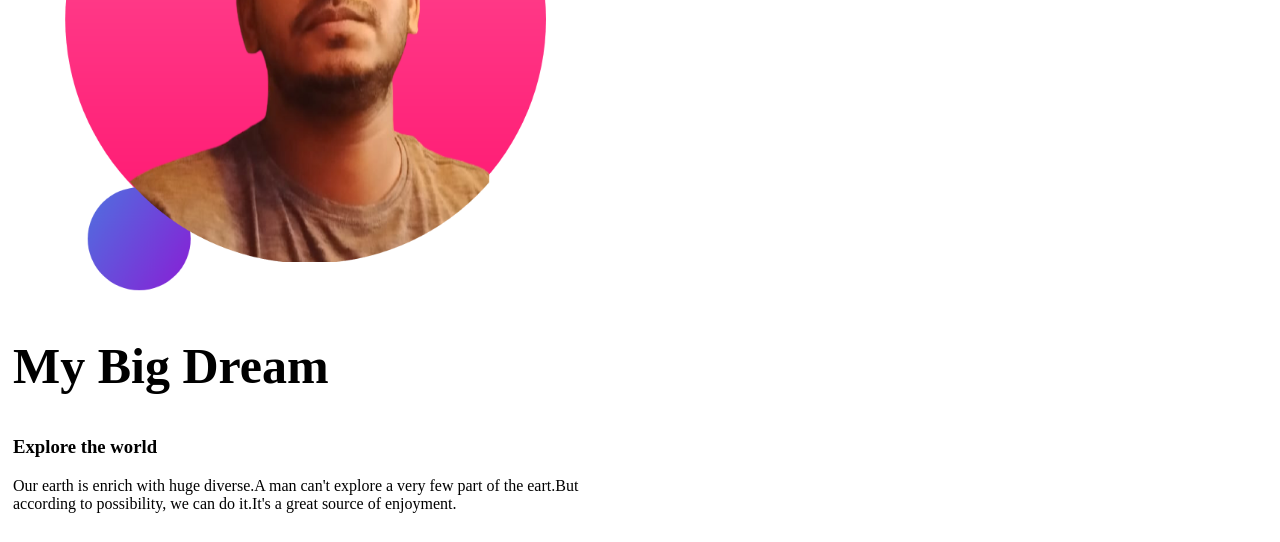
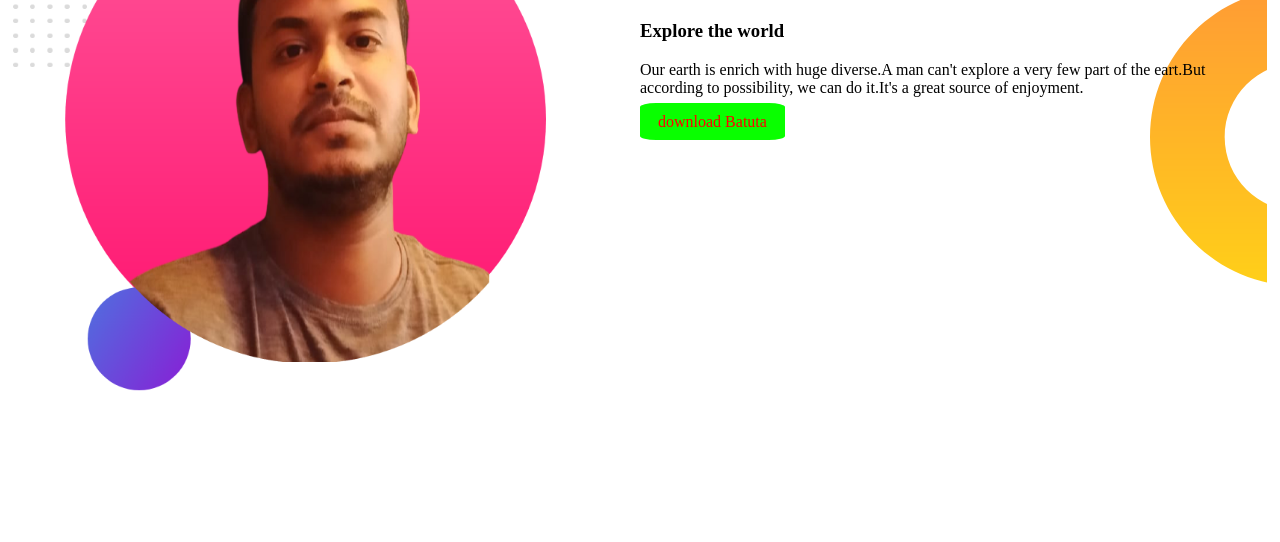
Before and after one commit to hirajheel/own-portfolio, a plain HTML site: page index.html in a window 1280 px wide. Shown: the part 767-1309 px from the top of the page. After the commit the page ends 1275 px from the top, so only its background shows below. Drawn offline with Linux system fonts and the light colour scheme; a web font is replaced by a local one.

Commit message:
dream commit

```diff
--- a/index.html
+++ b/index.html
@@ -33,11 +33,14 @@
     <section class="Big-dream">
         <div class="half-width">
             <img src="my-bg2.png" alt="">
+        </div>
+        <div class="half-width">
             <h1>My Big Dream</h1>
             <h3>Explore the world</h3>
             <p>Our earth is enrich with huge diverse.A man can't explore a very few part of the eart.But according to
                 possibility, we can do it.It's a great source of enjoyment.</p>
-
+            <a class="link-button" target="blank" href="https://github.com/hirajheel/my-new-projects">download
+                Batuta</a>
         </div>
 
     </section>
--- a/style.css
+++ b/style.css
@@ -11,6 +11,7 @@ h1{
 }
 section{
     display: flex;
+    margin-bottom: 100px;
 }
 .half-width{
     width: 50%;
@@ -33,3 +34,8 @@ section{
 
 
 }
+.Big-dream{
+    background-image: url(dream-bg.png);
+    background-repeat: no-repeat;
+    background-position: right;
+}
```
Also changed, not shown: dream-bg.png (added).
